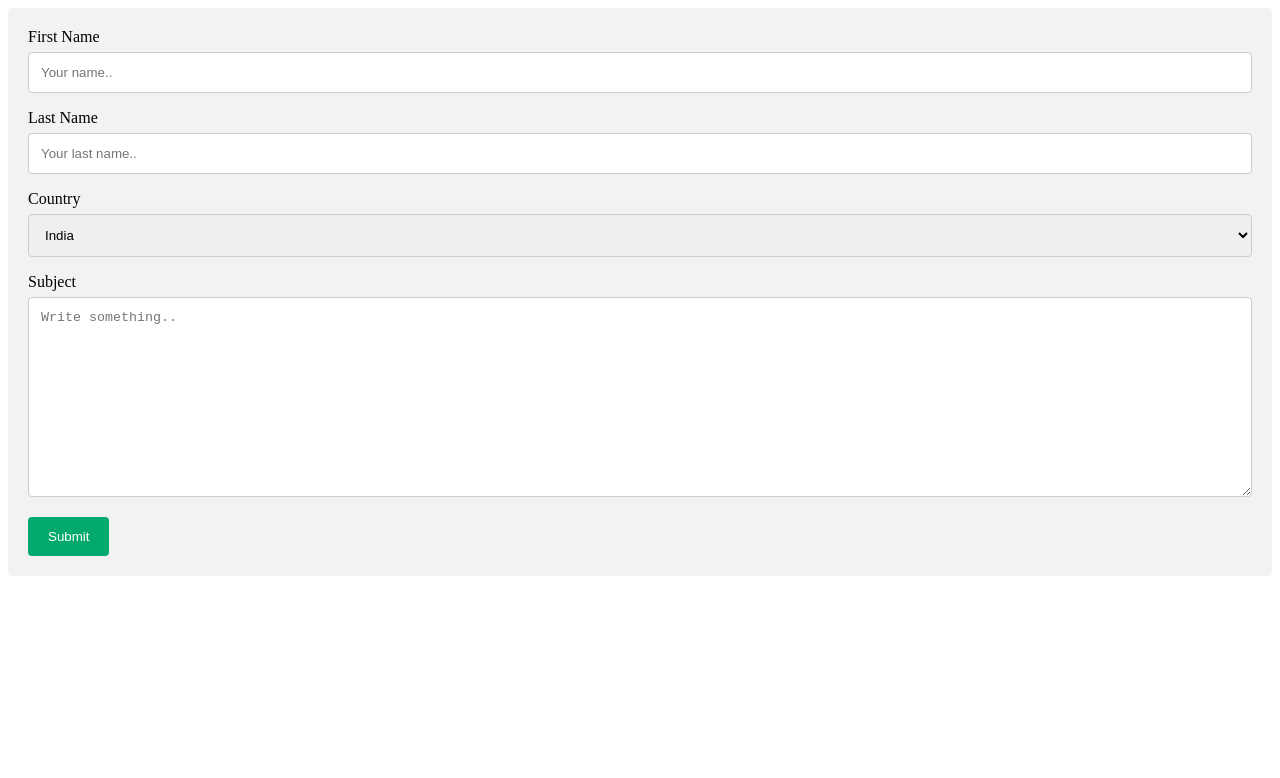
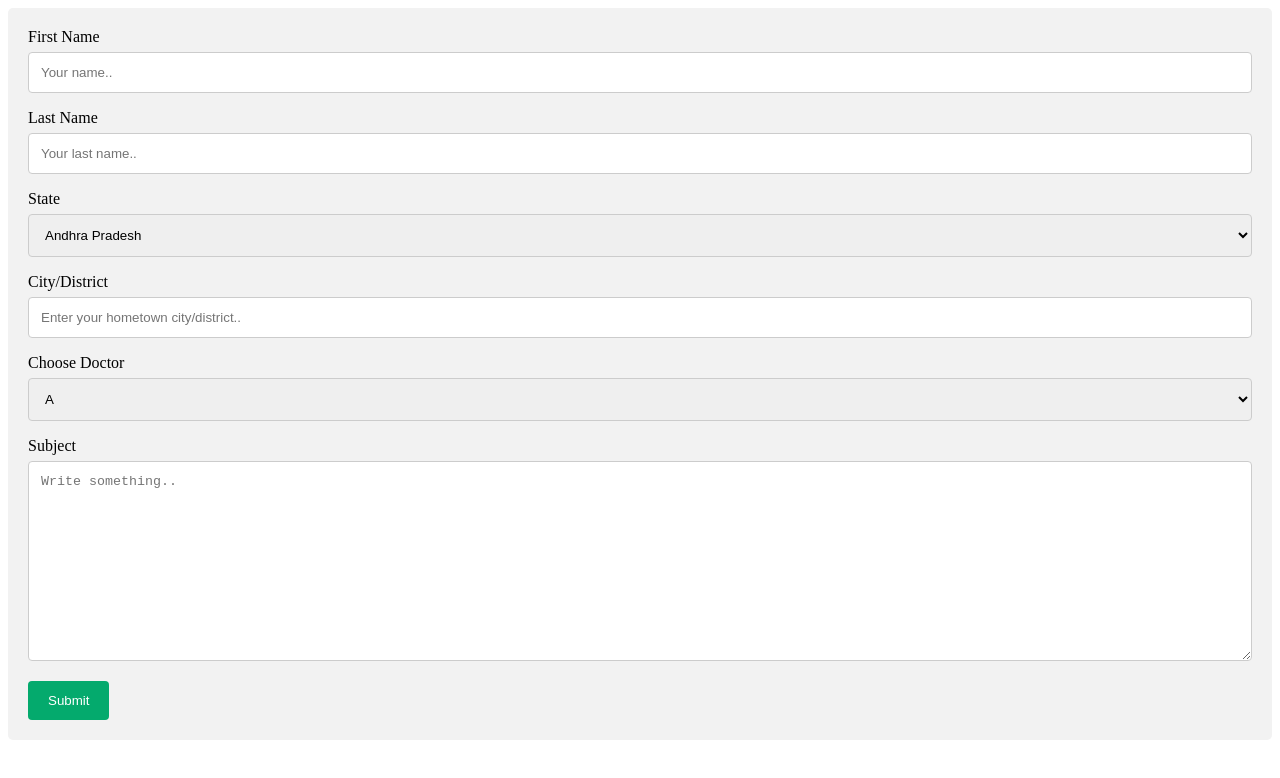
Before and after one commit to SRNoori/Disha-HealthQ, a plain HTML site: page app.html in a window 1280 px wide. Drawn offline with Linux system fonts and the light colour scheme.

Commit message:
app.html

```diff
--- a/app.html
+++ b/app.html
@@ -59,7 +59,7 @@ input[type=submit]:hover {
    <form action="https://api.web3forms.com/submit" method="POST">
 
     <!-- Replace with your Access Key -->
-    <input type="hidden" name="access_key" value="00f6c1f9-70ce-4b37-b646-24be046cb525">
+    <input type="hidden" name="access_key" value="341b6774-11d2-4881-ac6c-46df76936b4c">
 
      <label for="fname">First Name</label>
      <input type="text" id="fname" name="firstname" placeholder="Your name..">
@@ -67,9 +67,47 @@ input[type=submit]:hover {
      <label for="lname">Last Name</label>
      <input type="text" id="lname" name="lastname" placeholder="Your last name..">
 
-     <label for="country">Country</label>
+     <label for="country">State</label>
      <select id="country" name="country">
-       <option value="australia">India</option>
+       <option value="australia">Andhra Pradesh</option>
+       <option value="australia">Arunachal Pradesh</option>
+       <option value="australia">Assam</option>
+       <option value="australia">Bihar</option>
+       <option value="australia">Chhattisgarh</option>
+       <option value="australia">Goa</option>
+       <option value="australia">Gujarat</option>
+       <option value="australia">Haryana</option>
+       <option value="australia">Himachal Pradesh</option>
+       <option value="australia">Jharkhand</option>
+       <option value="australia">Karnataka</option>
+       <option value="australia">Kerala</option>
+       <option value="australia">Maharashtra</option>
+       <option value="australia">Madhya Pradesh</option>
+       <option value="australia">Manipur</option>
+       <option value="australia">Meghalaya</option>
+       <option value="australia">Mizoram</option>
+       <option value="australia">Nagaland</option>
+       <option value="australia">Orissa</option>
+       <option value="australia">Punjab</option>
+       <option value="australia">Rajasthan</option>
+       <option value="australia">Sikkim</option>
+       <option value="australia">Tamilnadu</option>
+       <option value="australia">Tripura</option>
+       <option value="australia">Telangana</option>
+       <option value="australia">Uttar Pradesh</option>
+       <option value="australia">Uttarakhand</option>
+       <option value="australia">West Bengal</option>
+     </select>
+     <label for="lname">City/District</label>
+     <input type="text" id="lname" name="lastname" placeholder="Enter your hometown city/district..">
+
+     <label for="country">Choose Doctor</label>
+     <select id="country" name="country">
+       <option value="australia">A</option>
+       <option value="australia">B</option>
+       <option value="australia">C</option>
+       <option value="australia">D</option>
+       <option value="australia">E</option>
      </select>
 
      <label for="subject">Subject</label>
```
